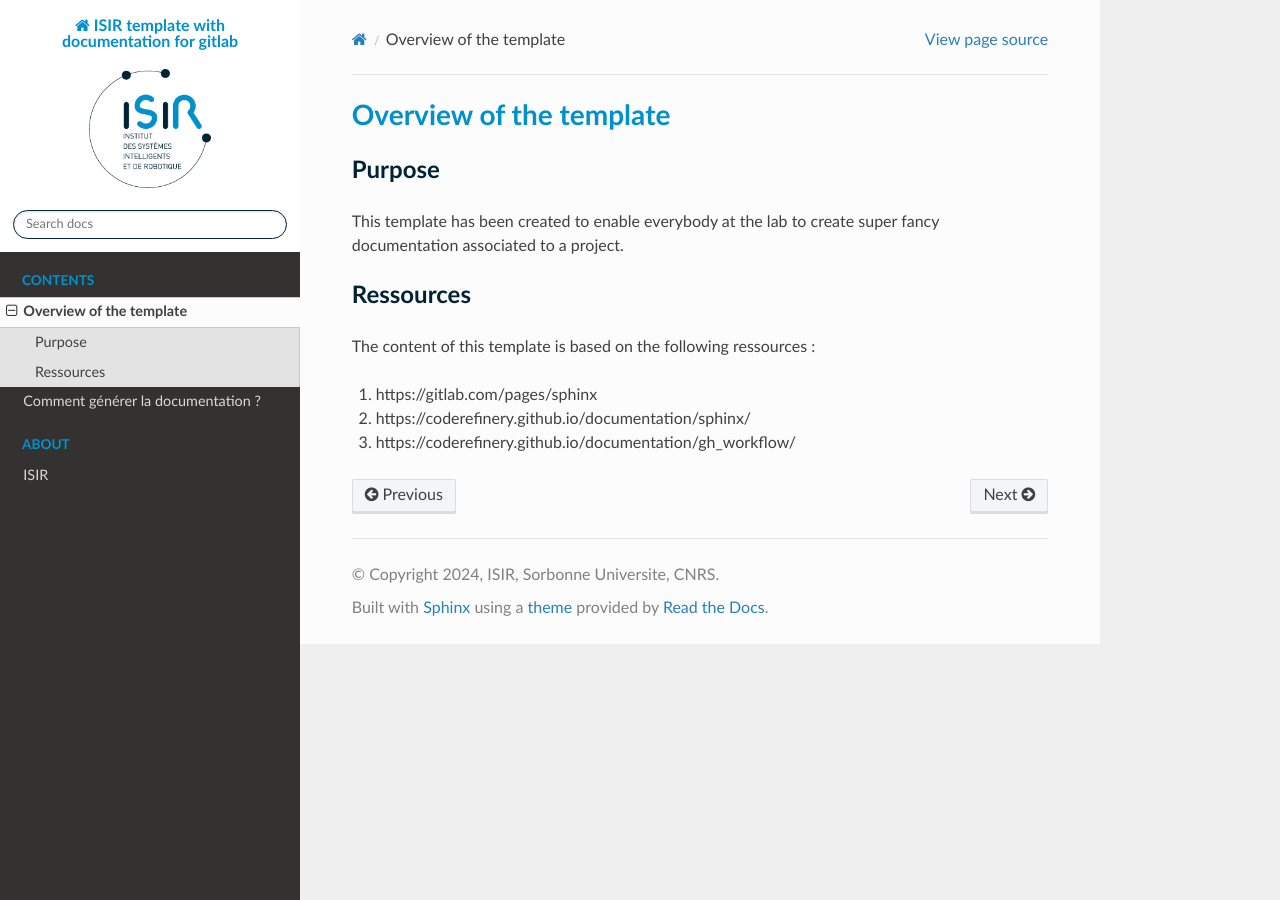
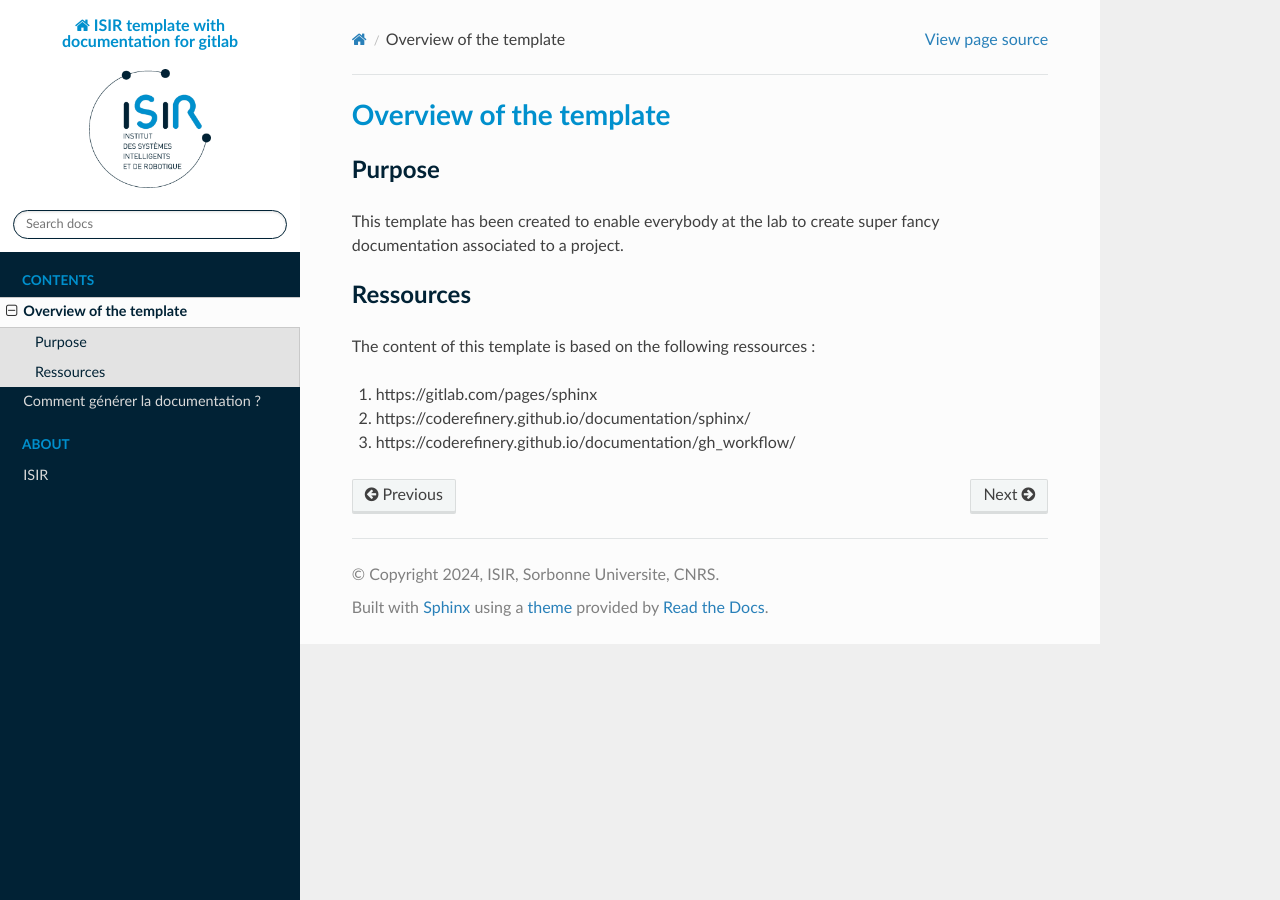
Before and after one commit to baaluidnrey/template-sphinx, a Sphinx documentation site: the page built from documentation/content/overview.md, in a window 1280 px wide. Built offline with Sphinx 7.4.7 and the Read the Docs theme 2.0.0, drawn with Linux system fonts in a browser that asks for light colours.

Commit message:
nav bar color

```diff
--- a/documentation/_static/css/isir.css
+++ b/documentation/_static/css/isir.css
@@ -20,6 +20,31 @@
     max-width:50%;
 }
 
+.wy-nav-side {
+    background:#012235;
+}
+
+.wy-menu-vertical li.current>a,
+.wy-menu-vertical li.on a {
+  color:#012235;
+}
+
+.wy-menu-vertical li.toctree-l3,
+.wy-menu-vertical li.toctree-l4 {
+  font-size:.9em
+}
+.wy-menu-vertical li.toctree-l2 a,
+.wy-menu-vertical li.toctree-l3 a,
+.wy-menu-vertical li.toctree-l4 a,
+.wy-menu-vertical li.toctree-l5 a,
+.wy-menu-vertical li.toctree-l6 a,
+.wy-menu-vertical li.toctree-l7 a,
+.wy-menu-vertical li.toctree-l8 a,
+.wy-menu-vertical li.toctree-l9 a,
+.wy-menu-vertical li.toctree-l10 a {
+  color:#012235;
+}
+
 .rst-content .toctree-wrapper>p.caption,
 h1,
 h2,
```
